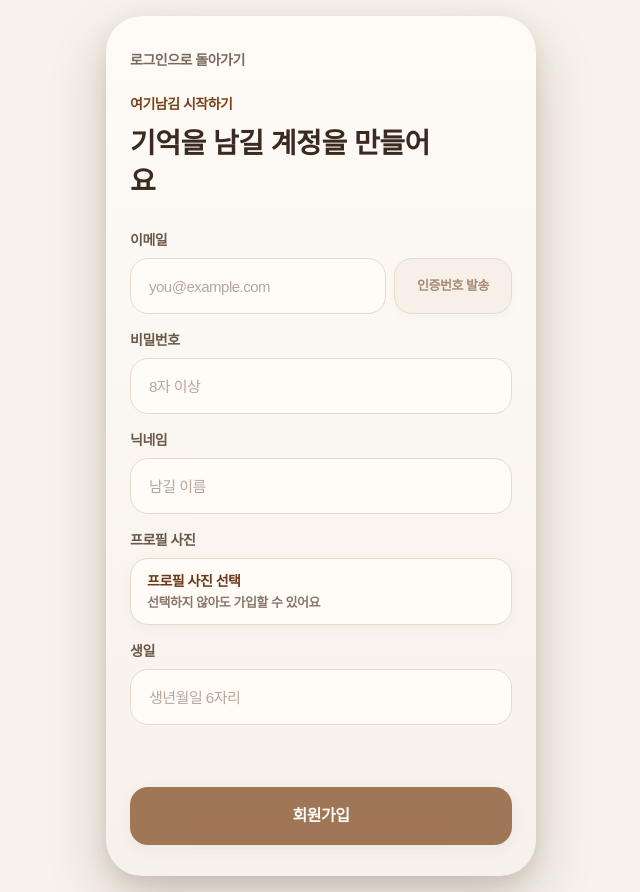
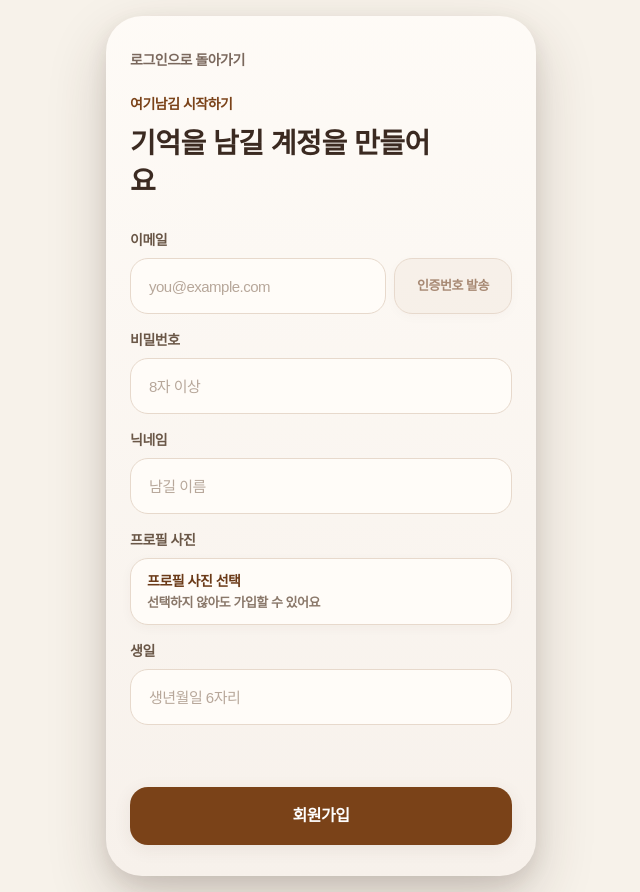
Before and after one commit to kbm1611/Yeoginamgim-Front, a React (Vite) app in the folder react/: page /signup in a window 1280 px wide. Shown: the whole page, without its empty margins (319-959 px from the left). Built offline with nearby package versions, Linux system fonts and the light colour scheme; no server answers; a web font is replaced by a local one.

Commit message:
회원가입 버튼 안내 추가

```diff
--- a/react/src/css/signup.css
+++ b/react/src/css/signup.css
@@ -179,7 +179,7 @@
 }
 
 .signup-secondary-button:disabled {
-  cursor: wait;
+  cursor: not-allowed;
   opacity: 0.58;
 }
 
@@ -219,7 +219,7 @@
 }
 
 .signup-submit:disabled {
-  cursor: wait;
+  cursor: not-allowed;
   opacity: 0.7;
 }
 
--- a/react/src/pages/SignupPage.jsx
+++ b/react/src/pages/SignupPage.jsx
@@ -85,7 +85,6 @@ function SignupPage() {
   const normalizedEmail = form.email.trim().toLowerCase()
   const isEmailVerified = emailVerification.verified && emailVerification.email === normalizedEmail
   const canShowVerificationCode = emailVerification.codeSent && emailVerification.email === normalizedEmail
-  const canSubmitSignup = isEmailVerified && !isSubmitting && !emailVerification.isSending && !emailVerification.isVerifying
 
   const handleChange = (event) => {
     const { name, value } = event.target
@@ -444,7 +443,7 @@ function SignupPage() {
           <motion.button
             type="submit"
             className="signup-submit"
-            disabled={!canSubmitSignup}
+            disabled={isSubmitting || emailVerification.isSending || emailVerification.isVerifying}
             whileTap={{ scale: 0.988 }}
             transition={{ duration: 0.12 }}
           >
```
Also changed, not shown: 1 other file (tests, documents, lock files or other folders).
